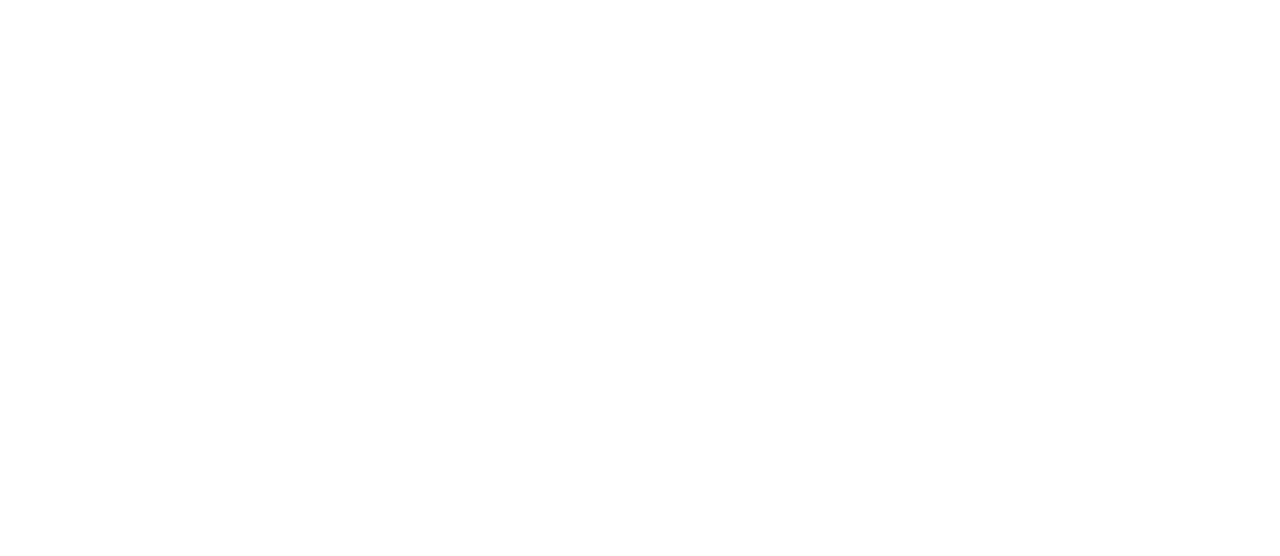
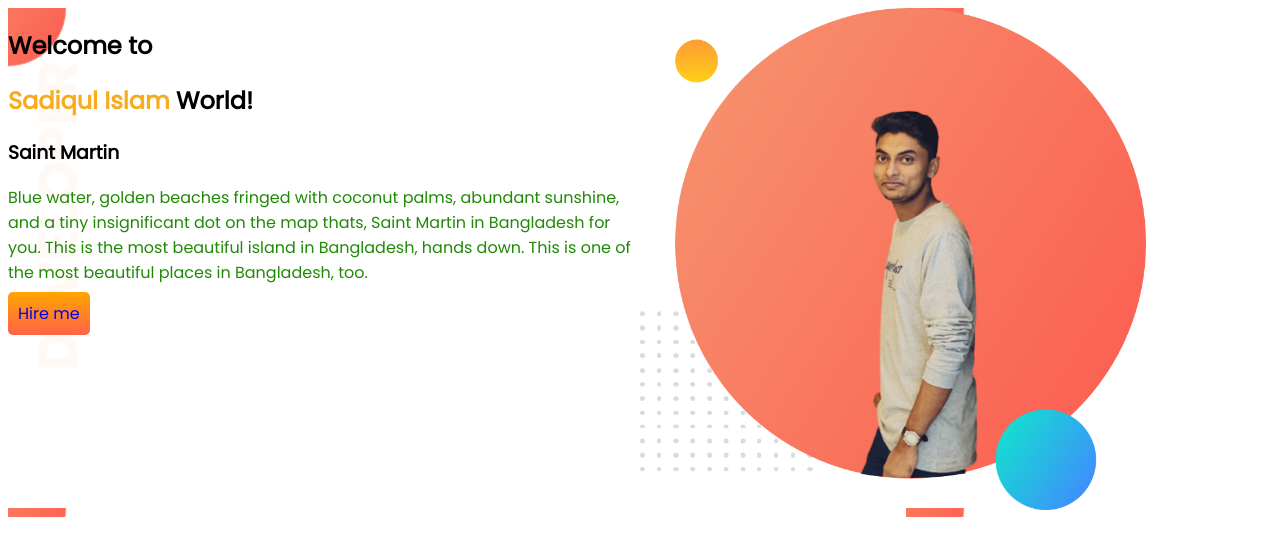
Before and after one commit to sadiq-bup/developer-portfoilo, a plain HTML site: page index.html in a window 1280 px wide. Drawn offline with Linux system fonts and the light colour scheme.

Commit message:
MY portfoilo

```diff
--- a/index.html
+++ b/index.html
@@ -1,10 +1,33 @@
 <!DOCTYPE html>
 <html lang="en">
+
 <head>
     <title>SADIQ Portfoilo</title>
+    <link rel="preconnect" href="https://fonts.googleapis.com">
+    <link rel="preconnect" href="https://fonts.gstatic.com" crossorigin>
+    <link href="https://fonts.googleapis.com/css2?family=Poppins:wght@100;400&display=swap" rel="stylesheet">
     <link rel="stylesheet" href="style.css">
 </head>
+
 <body>
+    <section class="banner">
+        <div class="usa">
+
+            <h1> Welcome to</h1>
+            <h1> <span class="orange"> Sadiqul Islam </span> World! </h1>
+            <h3> Saint Martin</h3>
+            <p> Blue water, golden beaches fringed with coconut palms, abundant sunshine, and a tiny insignificant dot
+                on
+                the map thats, Saint Martin in Bangladesh for you. This is the most beautiful island in Bangladesh,
+                hands
+                down. This is one of the most beautiful places in Bangladesh, too. </p>
+            <a class="button" href="https://github.com/sadiq-bup/developer-portfoilo"> Hire me</a>
+
+
+        </div>
+        <div class="usa"> <img src="images/my-bg.png" alt=""> </div>
+    </section>
 
 </body>
+
 </html>
--- a/style.css
+++ b/style.css
@@ -0,0 +1,36 @@
+body {
+    font-family: 'Poppins', sans-serif;
+}
+
+p {
+    color: rgb(32, 138, 6);
+}
+
+.orange {
+    color: rgb(248, 171, 27);
+}
+
+section {
+    display: flex;
+}
+
+.usa {
+    width: 50%;
+}
+
+.usa img {
+    width: 80%;
+}
+
+.button {
+    text-decoration: none;
+    background-image: linear-gradient(orange, tomato);
+    padding: 10px;
+    font-weight: 500;
+    border-radius: 5px;
+}
+
+.banner {
+    background-image: url(images/top-banner.png);
+
+}
```
Also changed, not shown: images/dream-bg.png (added), images/exp-bg.png (added), images/jhankar.png (added), images/jhankar2.png (added), images/my-bg.png (added), images/my-bg2.png (added), images/top-banner.png (added), 7 other files.
